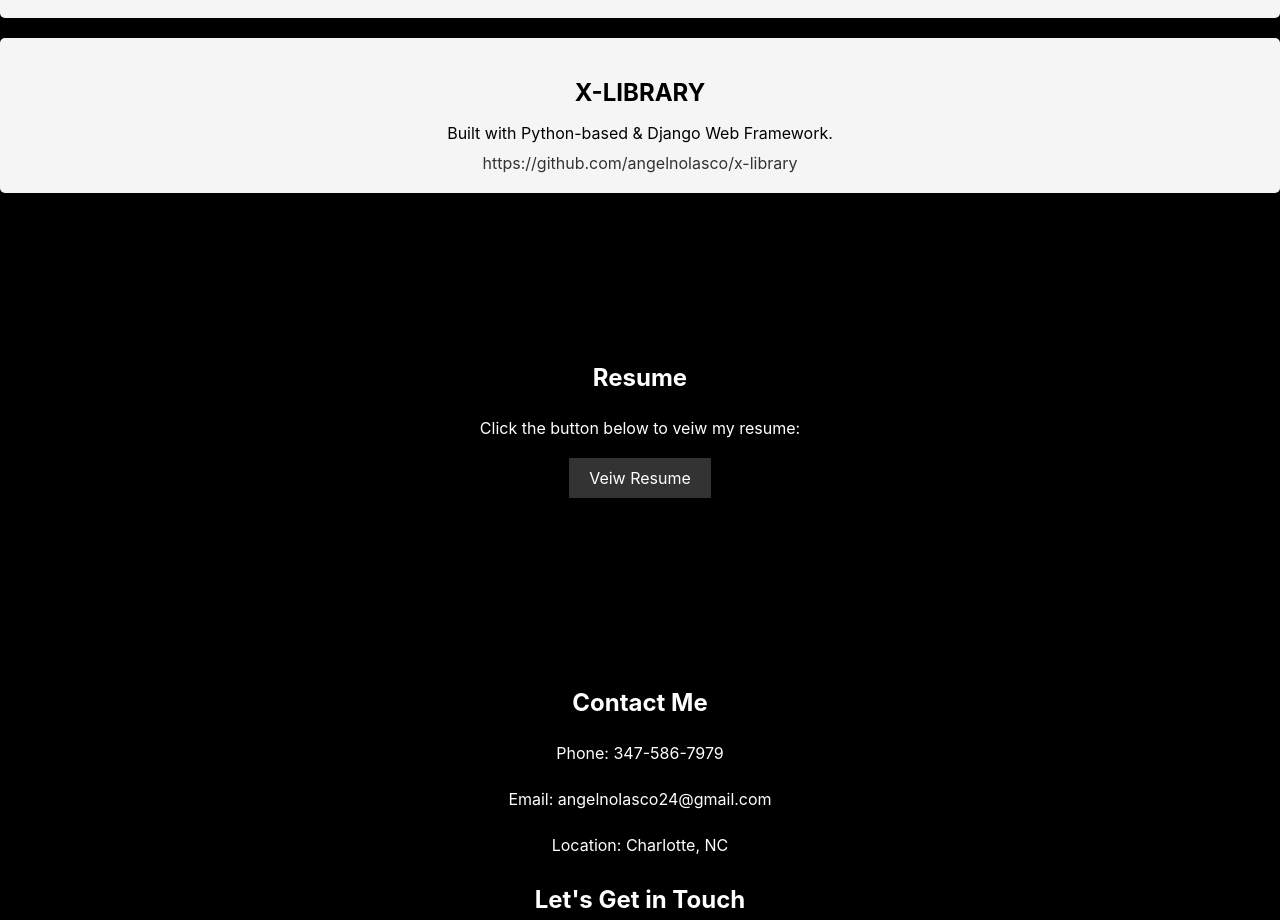
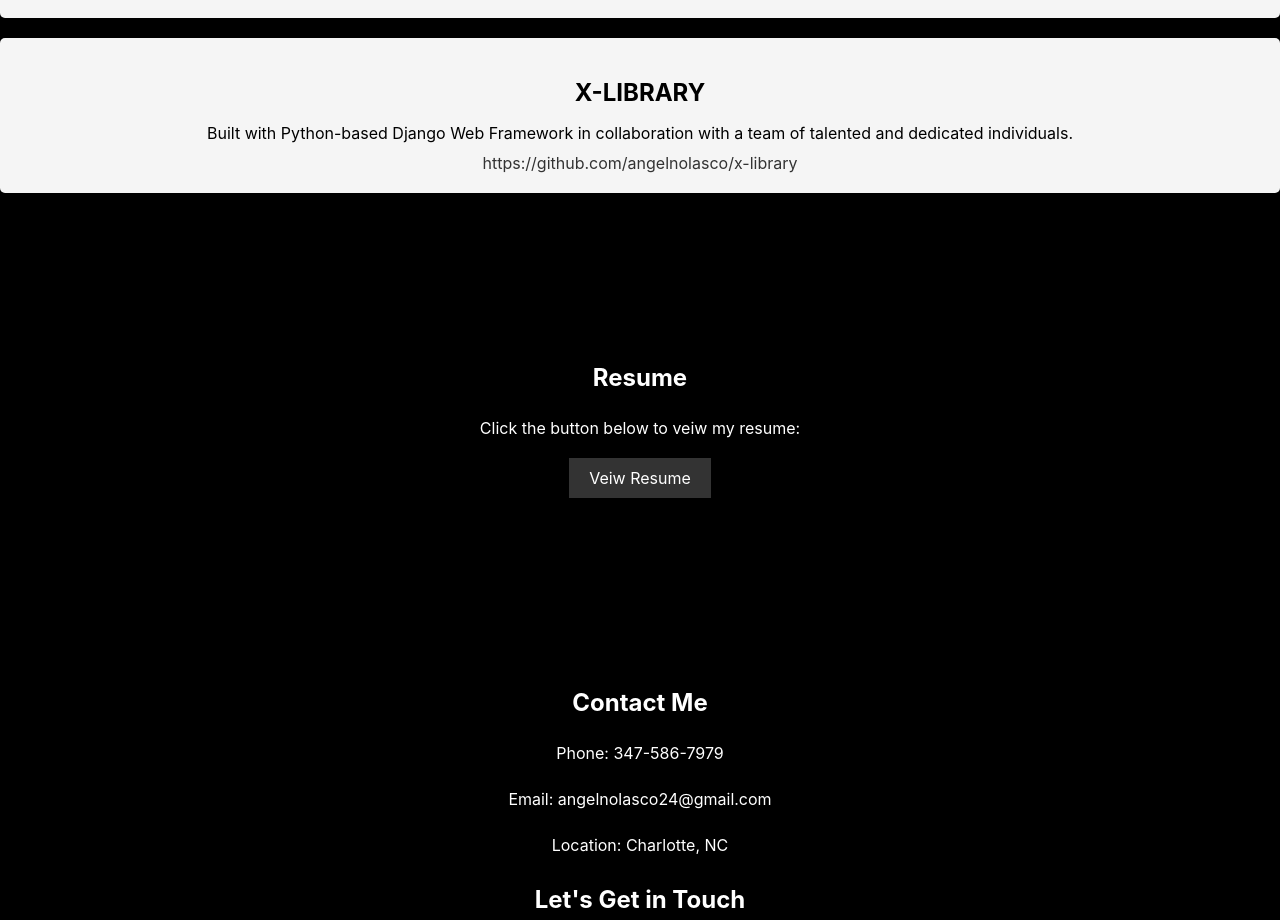
Before and after one commit to angelnolasco/portfolio, a React (Create React App) app: page / in a window 1280 px wide. Shown: the part 2021-2941 px from the top of the page. Built offline with nearby package versions, Linux system fonts and the light colour scheme.

Commit message:
changed description

```diff
--- a/src/components/Projects.js
+++ b/src/components/Projects.js
@@ -20,7 +20,7 @@ const Projects = () => {
     },
     {
       title: 'X-LIBRARY',
-      description: "Built with Python-based & Django Web Framework.",
+      description: "Built with Python-based Django Web Framework in collaboration with a team of talented and dedicated individuals.",
       link: 'https://github.com/angelnolasco/x-library'
     }
   ];
```
